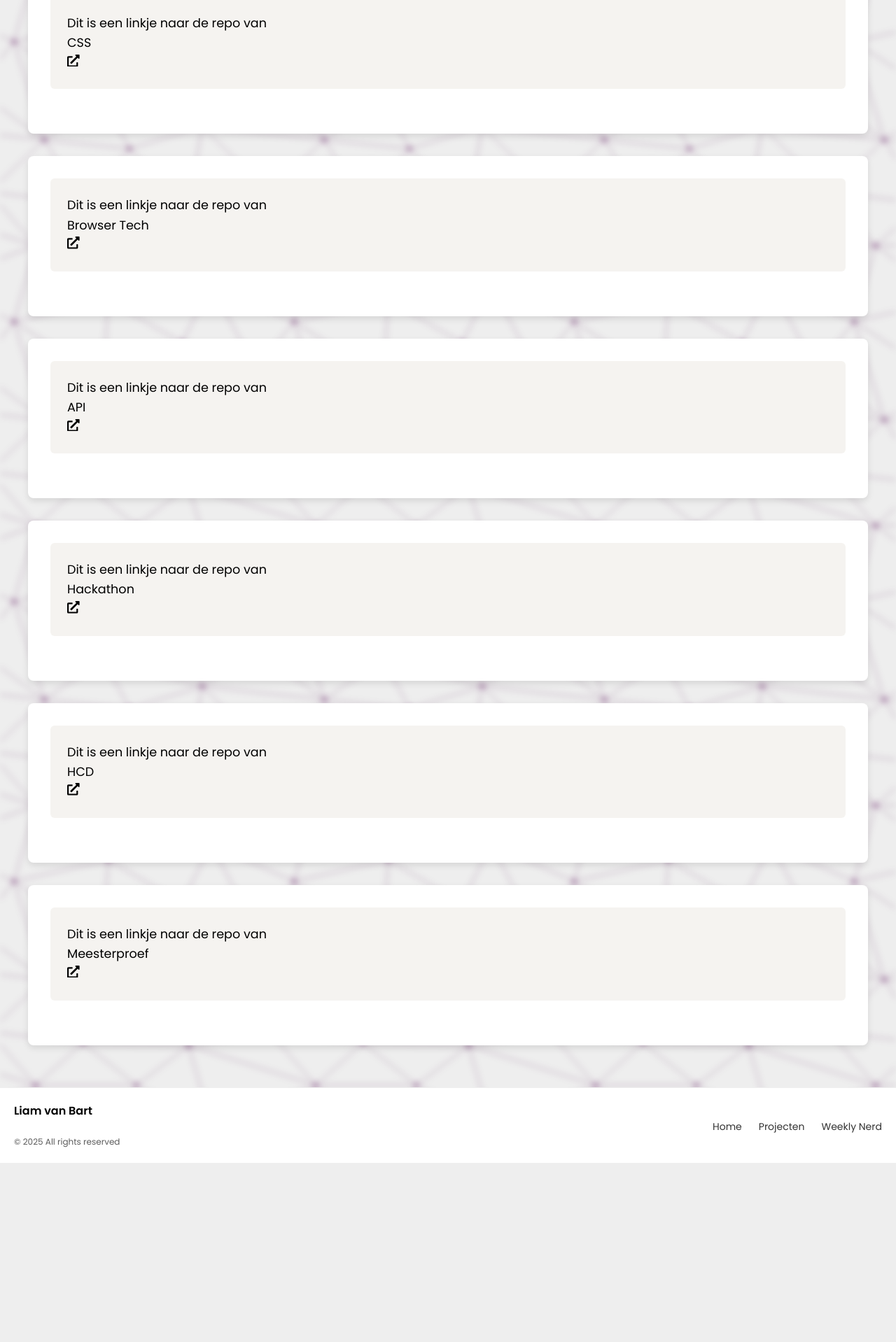
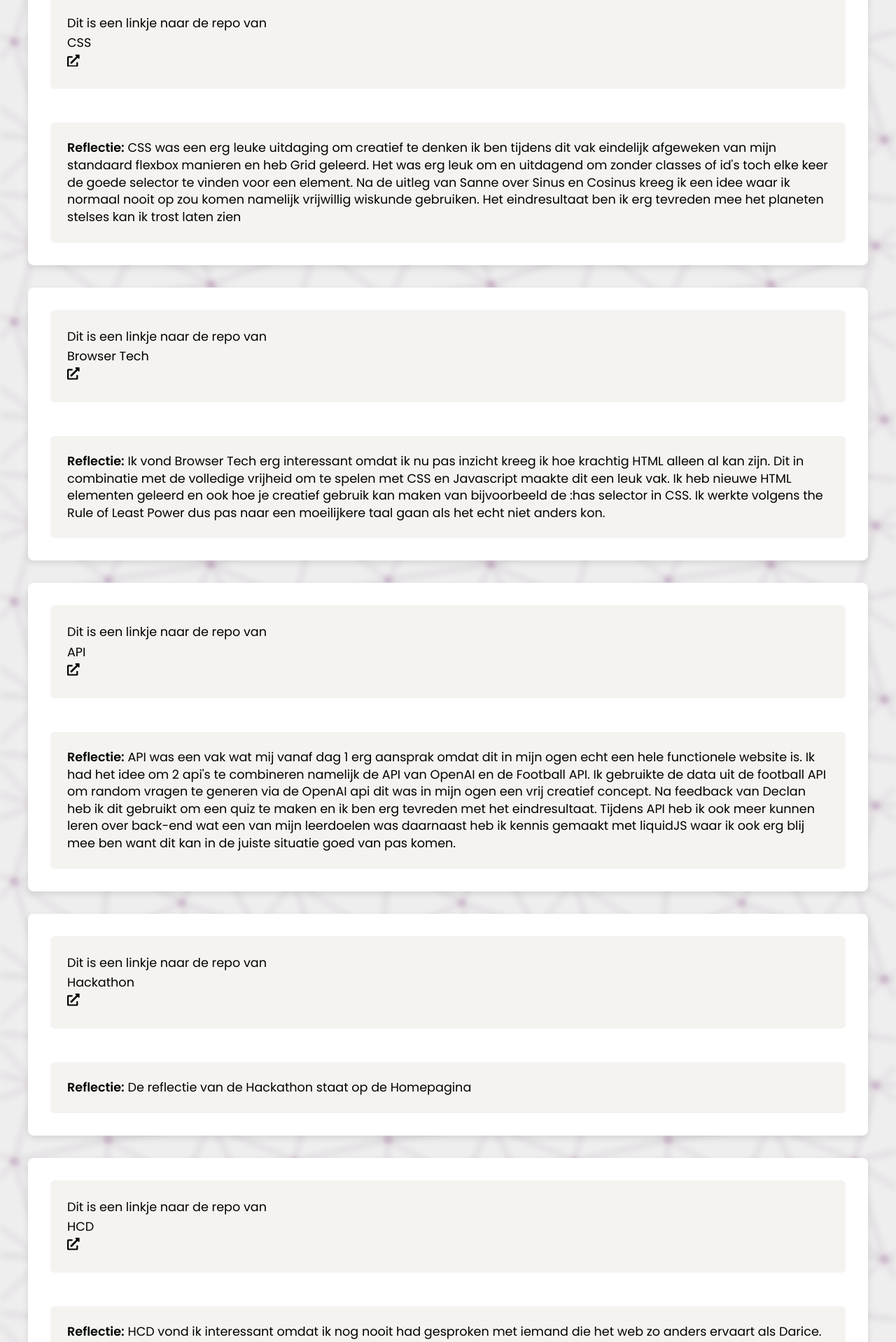
Before and after one commit to Liamvanbart1/portfolioweb, a Next.js app: page /projecten in a window 1280 px wide. Shown: the part 240-2158 px from the top of the page at 70% size. Before the commit the page ends 1865 px from the top, so only its background shows below. Built offline with nearby package versions, Linux system fonts and the light colour scheme.

Commit message:
reflectie vakken

```diff
--- a/src/app/projecten/page.js
+++ b/src/app/projecten/page.js
@@ -4,20 +4,36 @@ import ProjectCard from "@/components/Projectcard";
 const page = () => {
   return (
     <div>
-      <ProjectCard name="CSS" link="https://github.com/Liamvanbart1/CSS" />
+      <ProjectCard
+        name="CSS"
+        link="https://github.com/Liamvanbart1/CSS"
+        reflectie="CSS was een erg leuke uitdaging om creatief te denken ik ben tijdens dit vak eindelijk afgeweken van mijn standaard flexbox manieren en heb Grid geleerd. Het was erg leuk om en uitdagend om zonder classes of id's toch elke keer de goede selector te vinden voor een element.
+        Na de uitleg van Sanne over Sinus en Cosinus kreeg ik een idee waar ik normaal nooit op zou komen namelijk vrijwillig wiskunde gebruiken. Het eindresultaat ben ik erg tevreden mee het planeten stelses kan ik trost laten zien"
+      />
       <ProjectCard
         name="Browser Tech"
         link="https://github.com/Liamvanbart1/BT"
+        reflectie="Ik vond Browser Tech erg interessant omdat ik nu pas inzicht kreeg ik hoe krachtig HTML alleen al kan zijn. Dit in combinatie met de volledige vrijheid om te spelen met CSS en Javascript maakte dit een leuk vak. Ik heb nieuwe HTML elementen geleerd en ook hoe je creatief gebruik kan maken van bijvoorbeeld de :has selector in CSS. Ik werkte volgens the Rule of Least Power dus pas naar een moeilijkere taal gaan als het echt niet anders kon."
       />
-      <ProjectCard name="API" link="https://github.com/Liamvanbart1/API-2425" />
+      <ProjectCard
+        name="API"
+        link="https://github.com/Liamvanbart1/API-2425"
+        reflectie="API was een vak wat mij vanaf dag 1 erg aansprak omdat dit in mijn ogen echt een hele functionele website is. Ik had het idee om 2 api's te combineren namelijk de API van OpenAI en de Football API. Ik gebruikte de data uit de football API om random vragen te generen via de OpenAI api dit was in mijn ogen een vrij creatief concept. Na feedback van Declan heb ik dit gebruikt om een quiz te maken en ik ben erg tevreden met het eindresultaat. Tijdens API heb ik ook meer kunnen leren over back-end wat een van mijn leerdoelen was daarnaast heb ik kennis gemaakt met liquidJS waar ik ook erg blij mee ben want dit kan in de juiste situatie goed van pas komen."
+      />
       <ProjectCard
         name="Hackathon"
         link="https://github.com/Liamvanbart1/Team10"
+        reflectie="De reflectie van de Hackathon staat op de Homepagina"
       />
-      <ProjectCard name="HCD" link="https://github.com/Liamvanbart1/HCD_WEB" />
+      <ProjectCard
+        name="HCD"
+        link="https://github.com/Liamvanbart1/HCD_WEB"
+        reflectie="HCD vond ik interessant omdat ik nog nooit had gesproken met iemand die het web zo anders ervaart als Darice. Tijdens het kennismakingsgesprek en de feedback gesprekken gedurende dit vak leerde ik pas wat voor invloed een beperking allemaal kan hebben op hoe je het leven ervaart maar in dit geval dus een film. Een moment wat ik niet kan vergeten is dat ik vroeg of het fijn zou zijn om de closed caption te plaatsen aan de kant waar het geluid te horen was. Darice keek mij vervolgens verbaasd aan zij wist niet dat wij door de tv konden horen vanaf welke kant het geluid kwam. Dit vak zorgde ervoor dat ik me beter kan inbeelden hoe een gebruiker en dus sommige met beperkingen jouw product ervaren."
+      />
       <ProjectCard
         name="Meesterproef"
         link="https://github.com/Liamvanbart1/Framez"
+        reflectie="De reflectie van de meesterproef staat op de Homepagina"
       />
     </div>
   );
--- a/src/components/About.js
+++ b/src/components/About.js
@@ -6,7 +6,6 @@ export default function About() {
   const [flip1, setFlip1] = useState(false);
   const [flip2, setFlip2] = useState(false);
   const [flip3, setFlip3] = useState(false);
-  const [flip4, setFlip4] = useState(false);
 
   return (
     <div className={styles.container}>
--- a/src/components/Projectcard.js
+++ b/src/components/Projectcard.js
@@ -2,7 +2,7 @@ import React from "react";
 import styles from "./Projectcard.module.css";
 import { FaExternalLinkAlt } from "react-icons/fa";
 
-const ProjectCard = ({ name, link }) => {
+const ProjectCard = ({ name, link, reflectie }) => {
   return (
     <div className={styles.grid}>
       <div className={styles.project}>
@@ -12,11 +12,16 @@ const ProjectCard = ({ name, link }) => {
           rel="noopener noreferrer"
           className={styles.content}
         >
-          Dit is een linkje naar de repo van <br></br>
+          Dit is een linkje naar de repo van <br />
           {name}
-          <br></br>
+          <br />
           <FaExternalLinkAlt className={styles.icon} />
         </a>
+        {reflectie && (
+          <p className={styles.reflectie}>
+            <strong>Reflectie:</strong> {reflectie}
+          </p>
+        )}
       </div>
     </div>
   );
--- a/src/components/Projectcard.module.css
+++ b/src/components/Projectcard.module.css
@@ -30,3 +30,13 @@
 .content:hover {
   background-color: var(--background-color2);
 }
+
+.reflectie {
+  margin-top: 1rem;
+  padding: 1.5rem;
+  border-radius: 6px;
+  color: var(--color-text);
+  font-size: 1.1rem;
+  line-height: 1.4;
+  background-color: var(--background-color1);
+}
```
